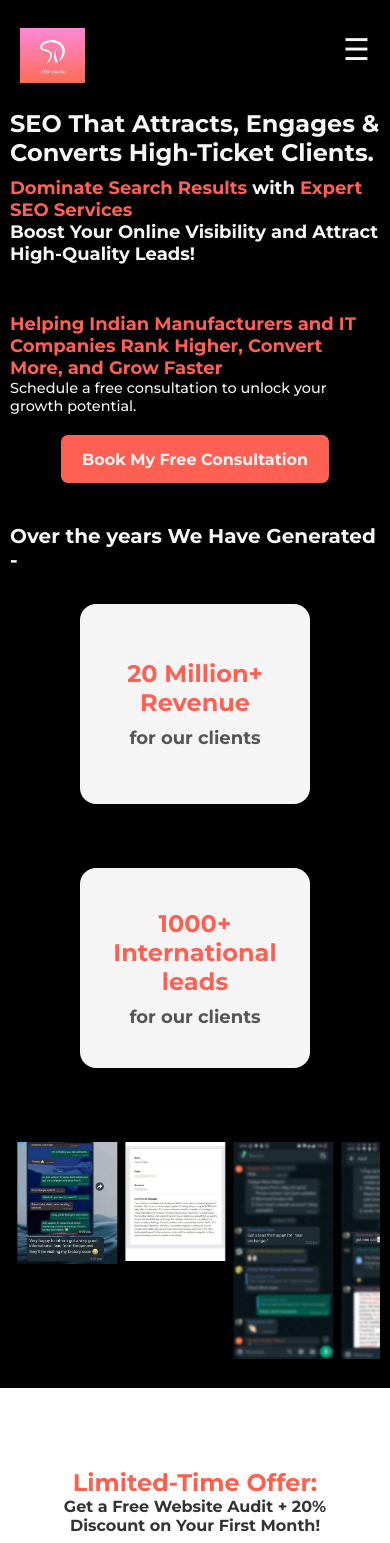
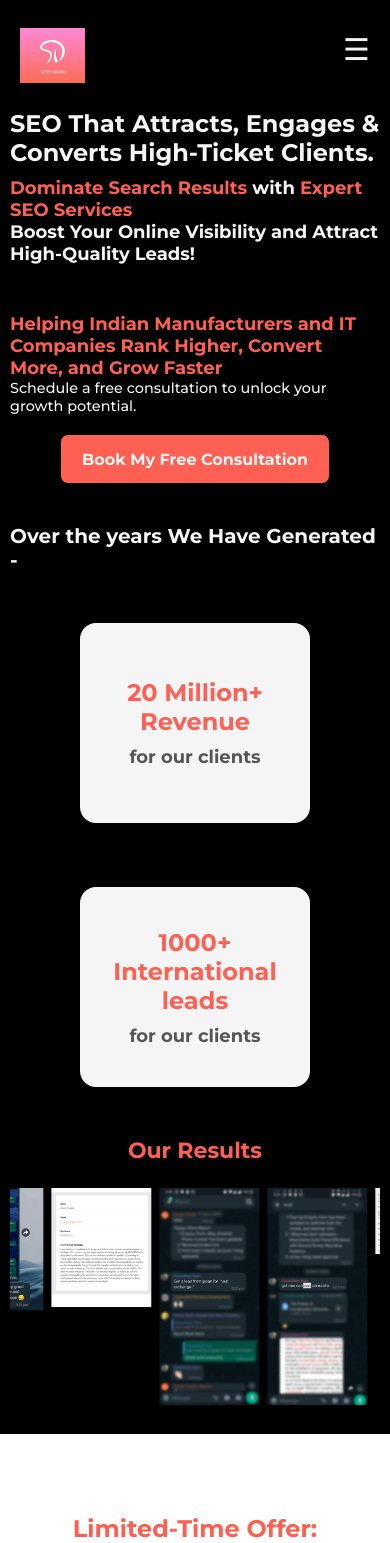
Before and after one commit to aditipatil0315/seo_landing_pg, a React (Vite) app: page / in a window 390 px wide. Shown: the top 1543 px of the page. Built offline with nearby package versions, Linux system fonts and the light colour scheme.

Commit message:
scroll animation added

```diff
--- a/src/components/Section1/Section1.css
+++ b/src/components/Section1/Section1.css
@@ -3,13 +3,14 @@
 .section1 {
   background-color: black;
   color: whitesmoke;
-    height: 210vh;
+    height: 230vh;
     width: 100%;
     padding: 0px 90px;
   }
 
   .section1 span {
     color: #FE6054;
+    text-align: center;
   }
 
   .navbar {
@@ -136,20 +137,22 @@
   }
 
   .our_results_wrapper {
-    text-align: center;
     width: 100%;
     overflow: hidden;
     position: relative;
-    background-color: black;
     color: #FE6054;
     padding: 10px 0;
+  }
+
+  .results_text {
+    text-align: center;
   }
 
 
 
   .our_results {
     display: flex;
-    width: max-content; /* Allow smooth scrolling without clipping */
+    width: max-content;
     gap: 20px;
   }
 
@@ -158,7 +161,7 @@
   }
 
   .result img {
-    width: 150px; /* Adjust size */
+    width: 150px;
     height: auto;
     object-fit: cover;
   }
@@ -212,7 +215,7 @@
     }
 
     .result img {
-      width: 120px; /* Reduce image size */
+      width: 120px;
     }
 
     .navbar {
@@ -289,7 +292,7 @@
 
     .our_results_wrapper {
       padding: 5px 0;
-      overflow-x: auto; /* Enable horizontal scrolling */
+      overflow-x: auto;
       white-space: nowrap;
       display: flex;
       justify-content: center;
@@ -301,7 +304,7 @@
     }
 
     .result img {
-      width: 100px; /* Further reduce image size */
+      width: 100px;
     }
 
     .navbar {
--- a/src/components/Section1/Section1.jsx
+++ b/src/components/Section1/Section1.jsx
@@ -26,13 +26,13 @@ const Section1 = () => {
       const tl = gsap.timeline({ repeat: -1, ease: "none" });
 
       tl.to(container, {
-        xPercent: -50, // Moves halfway since we duplicated images
-        duration: 20, // Adjust speed for smoothness
+        xPercent: -50,
+        duration: 20,
         ease: "linear",
       });
 
       return () => {
-        tl.kill(); // Cleanup animation on component unmount
+        tl.kill();
       };
     }
   }, []);
@@ -97,6 +97,7 @@ const Section1 = () => {
 
       <div className="problem_box">
         <h2>Over the years We Have Generated - </h2>
+        <br />
         <div className="box">
           <div className="left_sec1">
             <span>20 Million+ Revenue</span>
@@ -109,15 +110,12 @@ const Section1 = () => {
         </div>
       </div>
 
+
+      <h2 className='results_text'><span>Our Results</span></h2>
       <br />
 
-
-
       <div className="our_results_wrapper">
-      <h2><span>Our Results -</span></h2>
-      <br />
         <div className="our_results" ref={resultsRef}>
-          {/* Duplicate images for seamless looping */}
           {[...images, ...images].map((img, index) => (
             <div className="result" key={index}>
               <img src={img} alt={`SEO result ${index}`} />
```
